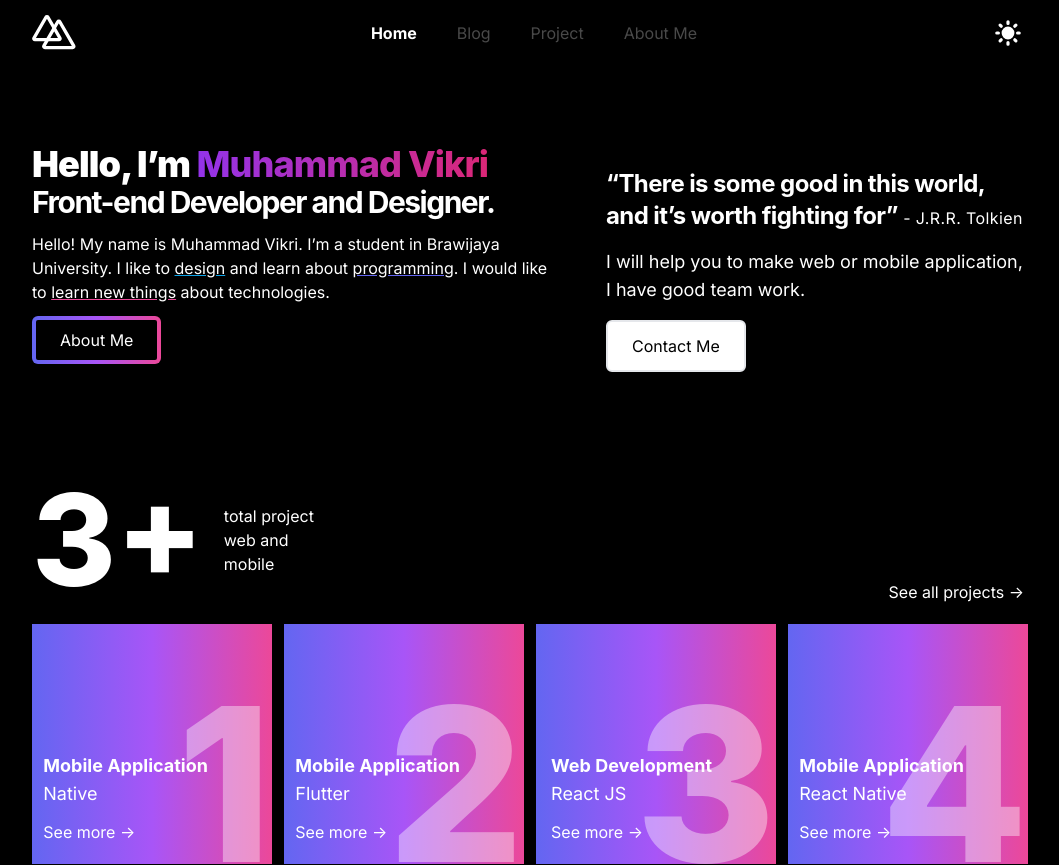
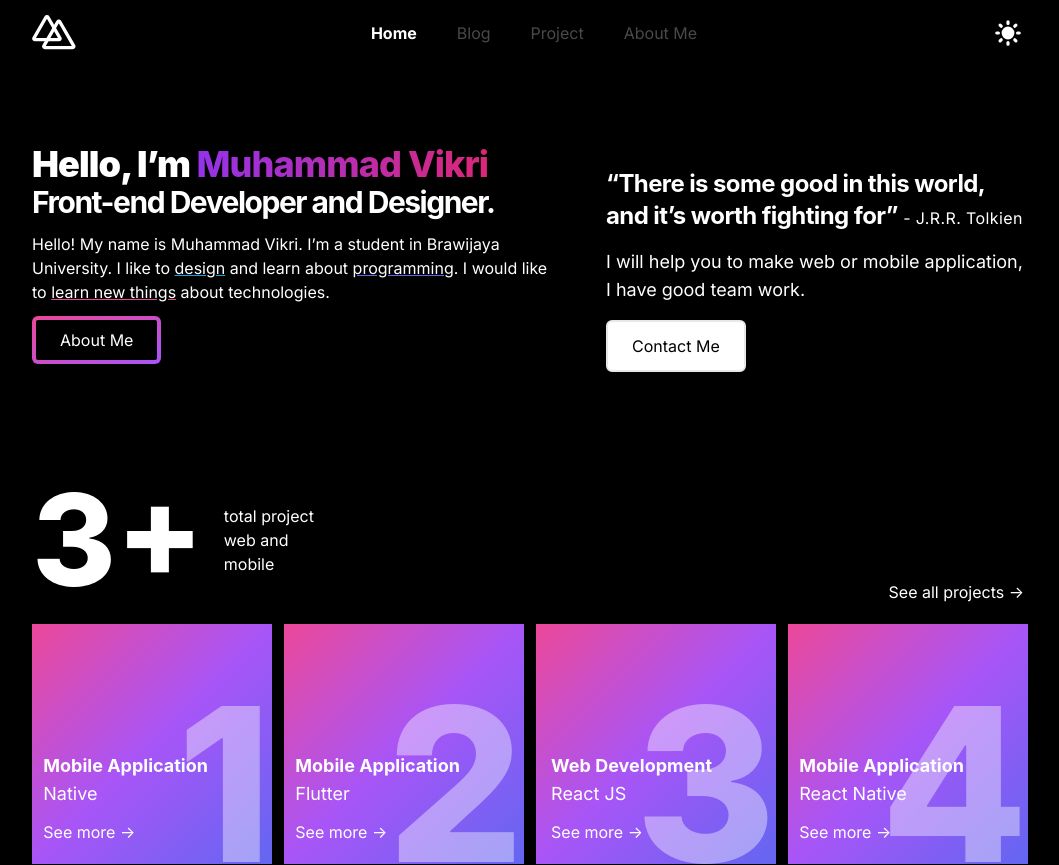
Before and after one commit to mhmmdvg/mhmmdvg-portfolio, a Next.js app: page / in a window 1280 px wide. Shown: the top 865 px of the page, without its empty margins (112-1171 px from the left). Built offline with nearby package versions, Linux system fonts and the light colour scheme; a web font is replaced by a local one.

Commit message:
Transition on Button

```diff
--- a/components/pages/home/hero/Hero.tsx
+++ b/components/pages/home/hero/Hero.tsx
@@ -19,7 +19,7 @@ const styles = {
   quotes:
     'font-display font-bold text-xl xl:text-2xl tracking-tight lg:text-lg',
   button:
-    'bg-gradient-to-r from-indigo-500 via-purple-500 to-pink-500 hover:bg-gradient-to-l transition p-1 inline-flex rounded-md',
+    'p-1 duration-500 inline-flex rounded-md bg-gradient-to-tl from-indigo-500 via-purple-500 to-pink-500 transition-all bg-size-200 bg-pos-0 hover:bg-pos-100',
 };
 
 const Hero: NextPage = () => {
--- a/components/pages/home/project/ProjectItem.tsx
+++ b/components/pages/home/project/ProjectItem.tsx
@@ -12,7 +12,7 @@ const ProjectItem: NextPage<ProjectItemsProps> = ({ title, type, num }) => {
   // const { title, type, num } = props;
   // from-indigo-500 via-purple-500 to-pink-500
   return (
-    <div className="w-44 h-44 relative bg-gradient-to-r from-indigo-500 via-purple-500 to-pink-500 md:w-64 md:h-64 lg:w-52 lg:h-52 xl:w-60 xl:h-60">
+    <div className="w-44 h-44 relative bg-gradient-to-tl from-indigo-500 via-purple-500 to-pink-500 md:w-64 md:h-64 lg:w-52 lg:h-52 xl:w-60 xl:h-60">
       <div className="flex flex-col items-end">
         <h1 className="font-display font-extrabold text-[9.8rem] md:text-[14.3rem] xl:text-[13.4rem] opacity-40 lg:text-[11.7rem]">
           {num}
--- a/tailwind.config.js
+++ b/tailwind.config.js
@@ -9,6 +9,13 @@ module.exports = {
       transitionTimingFunction: {
         'in-expo': 'cubic-bezier(0.95, 0.05, 0.795, 0.035)',
         'out-expo': 'cubic-bezier(0.19, 1, 0.22, 1)',
+      },
+      backgroundSize: {
+        'size-200': '200% 200%',
+      },
+      backgroundPosition: {
+        'pos-0': '0% 0%',
+        'pos-100': '100% 100%',
       },
       fontFamily: {
         text: [
```
